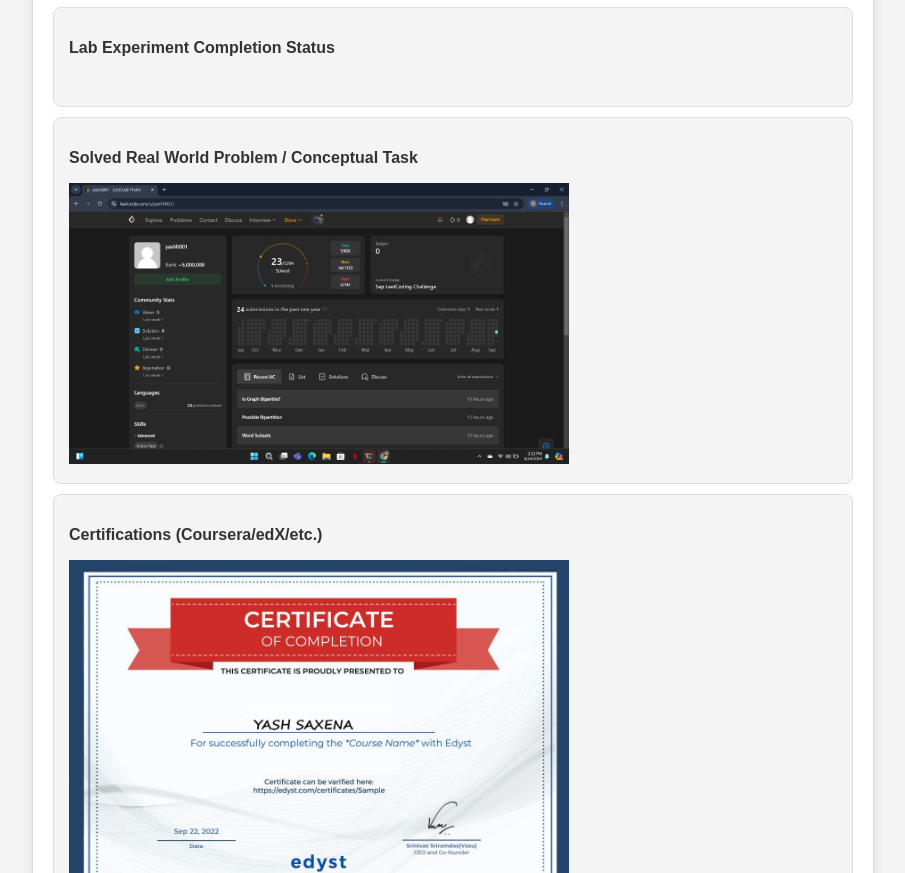
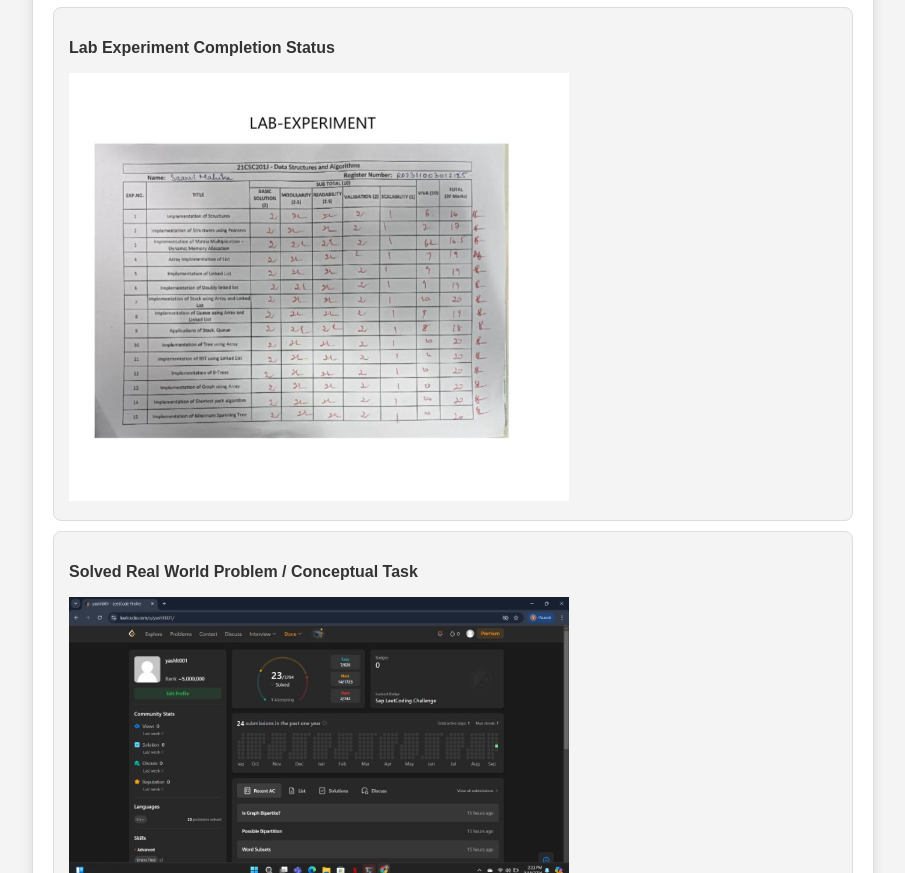
Before and after one commit to Vikash0132/yashportfolio, a plain HTML site: page portfolio/index.html in a window 1280 px wide. Shown: the part 1062-1935 px from the top of the page, without its empty margins (187-1092 px from the left). Drawn offline with Linux system fonts and the light colour scheme.

Commit message:
adding pic

```diff
--- a/portfolio/index.html
+++ b/portfolio/index.html
@@ -43,7 +43,7 @@
 
         <div class="status-section">
             <p><strong>Lab Experiment Completion Status</strong></p>
-            <img src ="" width="500">
+            <img src ="labindex.jpg" width="500">
         </div>
 
 
```
Also changed, not shown: portfolio/labindex.jpg (added).
